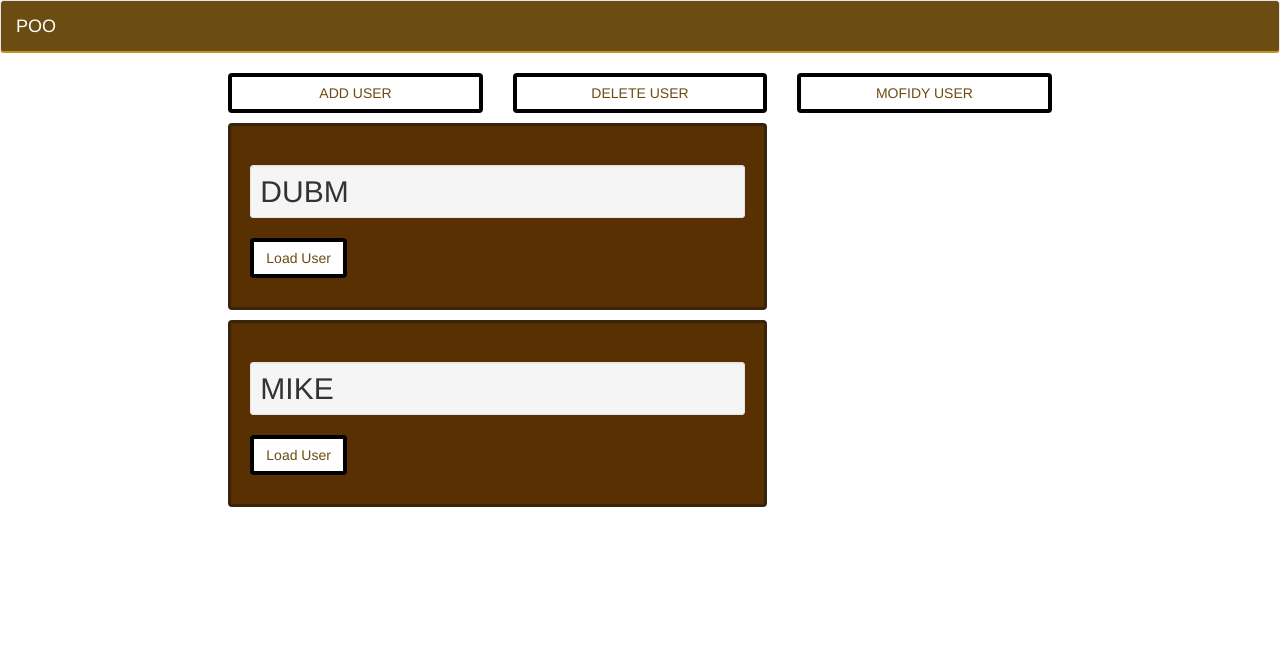
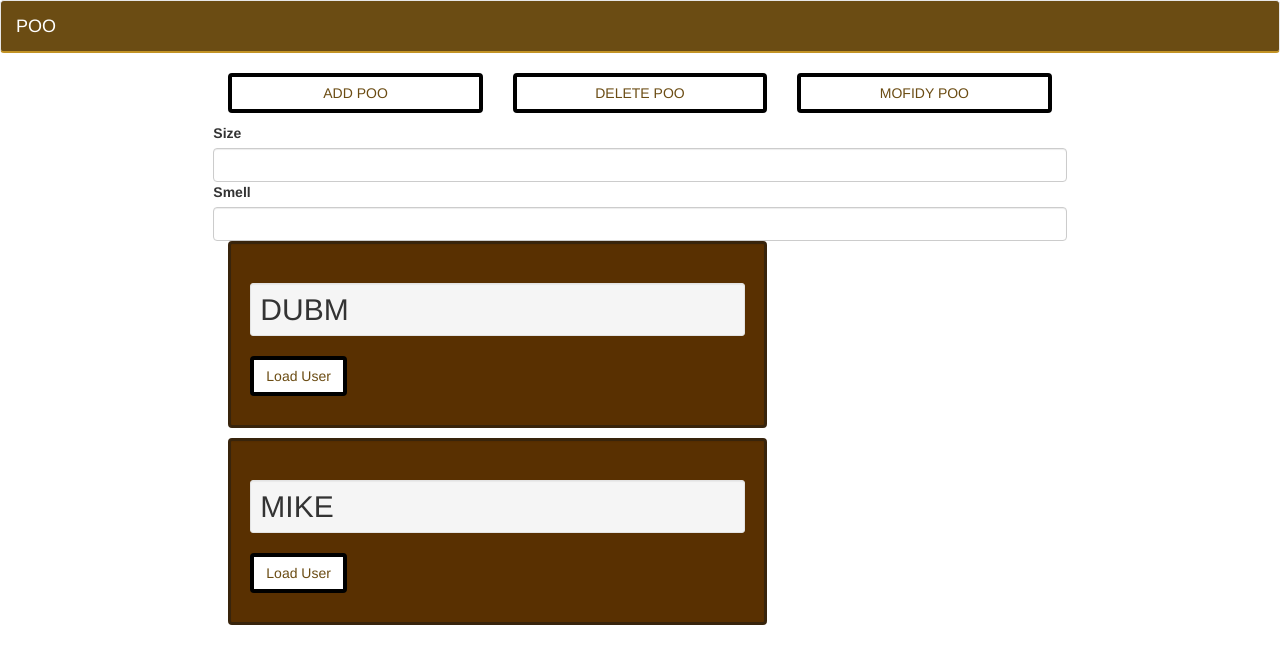
Before and after one commit to MikeWight/testing-sass, an Angular app: page / in a window 1280 px wide. Shown: the top 664 px of the page. Built offline with nearby package versions, Linux system fonts and the light colour scheme.

Commit message:
Added better poo handling

```diff
--- a/src/app/app.module.ts
+++ b/src/app/app.module.ts
@@ -9,6 +9,7 @@ import { HeaderComponent } from './header/header.component';
 import { CrudComponent } from './crud/crud.component';
 import {PooService} from "./poo.service";
 import { PooComponent } from './poo/poo.component';
+import {ReactiveFormsModule} from "@angular/forms";
 
 @NgModule({
   declarations: [
@@ -20,7 +21,8 @@ import { PooComponent } from './poo/poo.component';
     PooComponent
   ],
   imports: [
-    BrowserModule
+    BrowserModule,
+    ReactiveFormsModule
   ],
   providers: [UserService, PooService],
   bootstrap: [AppComponent]
--- a/src/app/crud/crud.component.html
+++ b/src/app/crud/crud.component.html
@@ -1,14 +1,21 @@
 <div>
   <div class="col-xs-4">
-    <button class="btn btn-danger full-pootun" (click)="addUser()">ADD USER</button>
+    <button class="btn btn-danger full-pootun" (click)="addPoo()">ADD POO</button>
 
   </div>
   <div class="col-xs-4">
-    <button class="btn btn-danger full-pootun">DELETE USER</button>
+    <button class="btn btn-danger full-pootun" (click)="deletePoo()">DELETE POO</button>
 
   </div>
   <div class="col-xs-4">
-    <button class="btn btn-danger full-pootun">MOFIDY USER</button>
+    <button class="btn btn-danger full-pootun" (click)="modifyPoo()">MOFIDY POO</button>
 
   </div>
+
 </div>
+<form [formGroup]="signupForm" (ngSubmit)="onSubmit()">
+  <label for="size">Size</label>
+  <input type="text" id="size" formControlName="size" class="form-control">
+  <label for="smell">Smell</label>
+  <input type="text" id="smell" formControlName="smell" class="form-control">
+</form>
--- a/src/app/crud/crud.component.ts
+++ b/src/app/crud/crud.component.ts
@@ -1,4 +1,8 @@
-import { Component, OnInit } from '@angular/core';
+import { Component, OnInit, Input } from '@angular/core';
+import {Thepoo} from "../thepoo";
+import {User} from "../user";
+import {FormControl, FormGroup, Validators} from "@angular/forms";
+import {UserService} from "../user.service";
 
 @Component({
   selector: 'app-crud',
@@ -6,13 +10,37 @@ import { Component, OnInit } from '@angular/core';
   styleUrls: ['./crud.component.scss']
 })
 export class CrudComponent implements OnInit {
+  signupForm: FormGroup;
+  @Input() poo : Thepoo;
 
-  constructor() { }
+  constructor(private userService: UserService) { }
 
   ngOnInit() {
-  }
-  addPoo(){
-
+    this.signupForm = new FormGroup({
+      'size': new FormControl(null, Validators.required),
+      'smell': new FormControl(null, Validators.required)
+    });
   }
 
+  onSubmit(){
+    let poo: Thepoo = {
+      size: this.signupForm.get('size').value,
+      smell: this.signupForm.get('smell').value,
+      dateAndTime: new Date()
+    }
+    this.poo = poo;
+    this.addPoo();
+  }
+
+  addPoo(){
+    this.userService.addPoo(this.poo);
+  }
+  deletePoo(){
+    this.userService.removePoo();
+  }
+  modifyPoo(){
+    this.userService.modifyPoo(this.poo);
+  }
+
+
 }
--- a/src/app/poo/poo.component.html
+++ b/src/app/poo/poo.component.html
@@ -1,5 +1,6 @@
-<div *ngFor='let poo of poos;'>
-  <h3>Size: {{poo.size}}</h3>
-  <h3>Smell: {{poo.smell}}</h3>
+<div *ngFor='let poo of poos;let i = index;' class="poo-container">
+  <h3>Poo number: {{i}}</h3>
+  <h4>Size: {{poo.size}}</h4>
+  <h4>Smell: {{poo.smell}}</h4>
   <span>Date: {{poo.dateAndTime | date}}</span>
 </div>
--- a/src/app/poo/poo.component.scss
+++ b/src/app/poo/poo.component.scss
@@ -0,0 +1,8 @@
+@import './../app.component';
+
+
+.poo-container {
+  border: 2px solid $poop-it-out;
+  background-color: white;
+  color: black;
+}
--- a/src/app/user.service.ts
+++ b/src/app/user.service.ts
@@ -1,8 +1,12 @@
 import { Injectable } from '@angular/core';
 import {User} from "./user";
+import {Thepoo} from "./thepoo";
 
 @Injectable()
 export class UserService {
+
+  id: number;
+  pooId: number;
 
   users: User[] = [
     {
@@ -49,5 +53,16 @@ export class UserService {
     this.users.push(user);
   }
 
+  addPoo(poo: Thepoo){
+    this.users[0].poos.push(poo);
+  }
+
+  removePoo(){
+    this.users[this.id].poos.splice(this.pooId, 1);
+  }
+
+  modifyPoo(poo: Thepoo){
+    this.users[this.id].poos[this.pooId] = poo;
+  }
 
 }
--- a/src/app/user/user.component.scss
+++ b/src/app/user/user.component.scss
@@ -2,7 +2,8 @@
 
 
 .user-container {
-  background-color: $poop;
+  background-color: $poop-brown;
+  border: 3px solid $poopy;
+  margin-bottom: 10px;
   color: white;
-  border: 2px solid $poop-it-out;
 }
```
